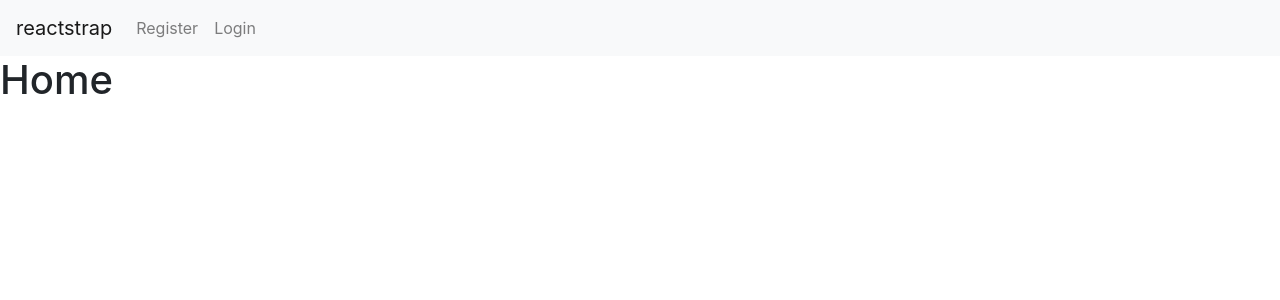
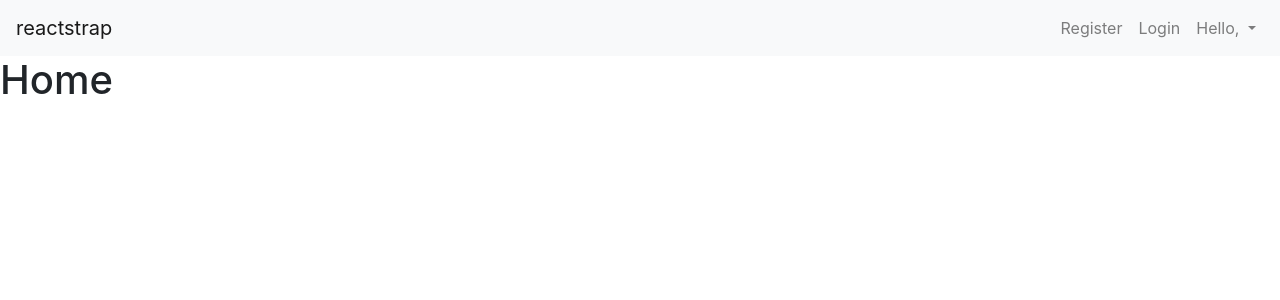
Before and after one commit to kuntomustiko/FRONTEND-PURWADHIKA, a React (Create React App) app in the folder PELAJARAN/simplemerce/: page / in a window 1280 px wide. Shown: the top 300 px of the page. Built offline with nearby package versions, Linux system fonts and the light colour scheme.

Commit message:
header login

```diff
--- a/PELAJARAN/simplemerce/src/components/Header.jsx
+++ b/PELAJARAN/simplemerce/src/components/Header.jsx
@@ -19,6 +19,8 @@ import {
     NavbarText
 } from 'reactstrap';
 
+import { connect } from 'react-redux'
+
 class Header extends Component {
 
     state = {
@@ -34,13 +36,30 @@ class Header extends Component {
                     <NavbarBrand tag={Link} to="/">reactstrap</NavbarBrand>
                     <NavbarToggler onClick={this.toggle} />
                     <Collapse isOpen={this.state.isOpen} navbar>
-                        <Nav className="mr-auto" navbar>
+                        <Nav className="ml-auto" navbar>
                             <NavItem>
                                 <NavLink tag={Link} to="/register">Register</NavLink>
                             </NavItem>
                             <NavItem>
                                 <NavLink tag={Link} to="/login">Login</NavLink>
                             </NavItem>
+                            <UncontrolledDropdown nav inNavbar>
+                                <DropdownToggle nav caret>
+                                    Hello, {this.props.uname}
+                                </DropdownToggle>
+                                <DropdownMenu right>
+                                    <DropdownItem>
+                                        Option 1
+                                    </DropdownItem>
+                                    <DropdownItem>
+                                        Option 2
+                                    </DropdownItem>
+                                    <DropdownItem divider />
+                                    <DropdownItem>
+                                        Reset
+                                    </DropdownItem>
+                                </DropdownMenu>
+                            </UncontrolledDropdown>
                         </Nav>
                     </Collapse>
                 </Navbar>
@@ -49,7 +68,12 @@ class Header extends Component {
     }
 }
 
-export default Header
+let mapStateToProps = (state) => {
+    return {
+        uname: state.auth.username
+    }
+}
+export default connect(mapStateToProps)(Header)
 
 
 
```
